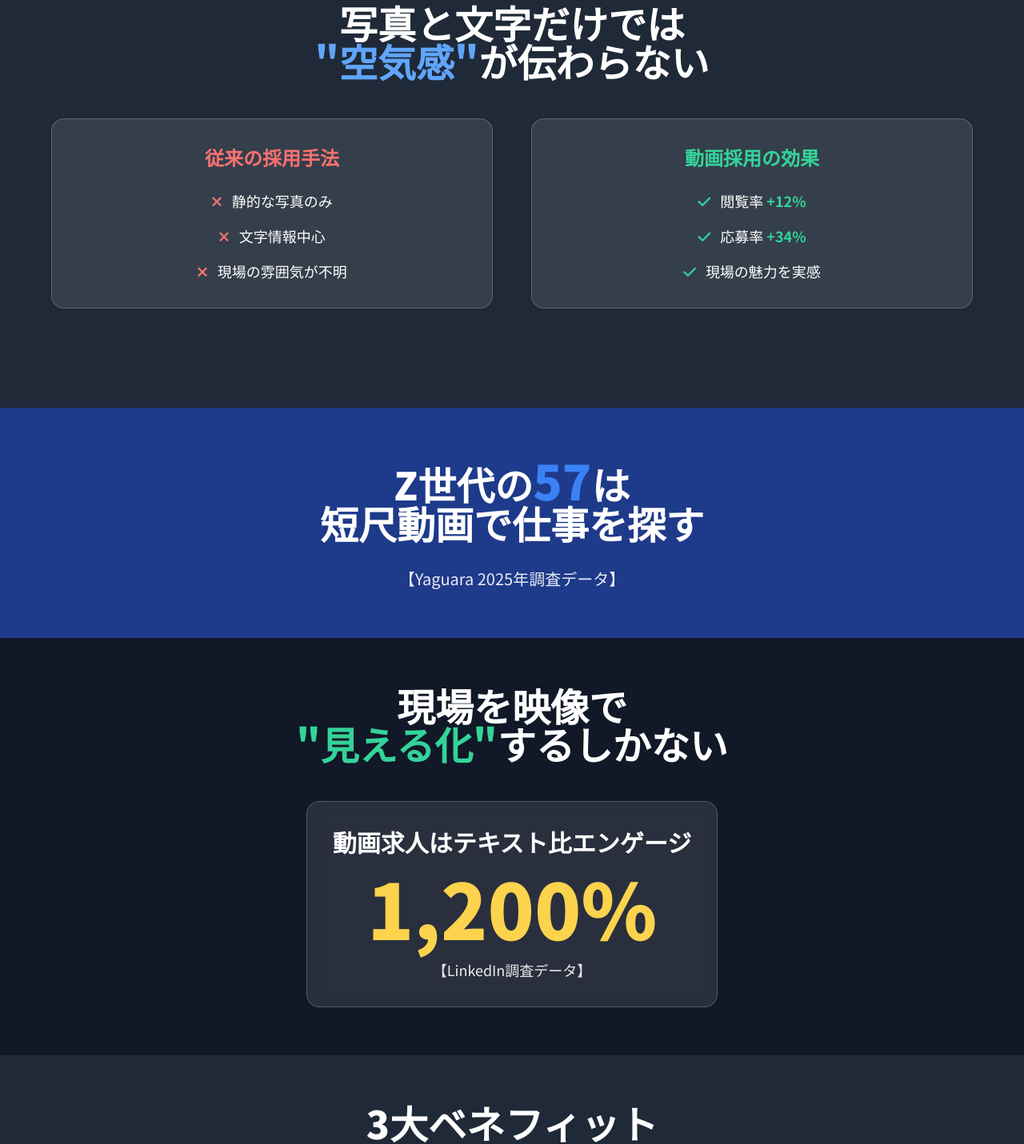
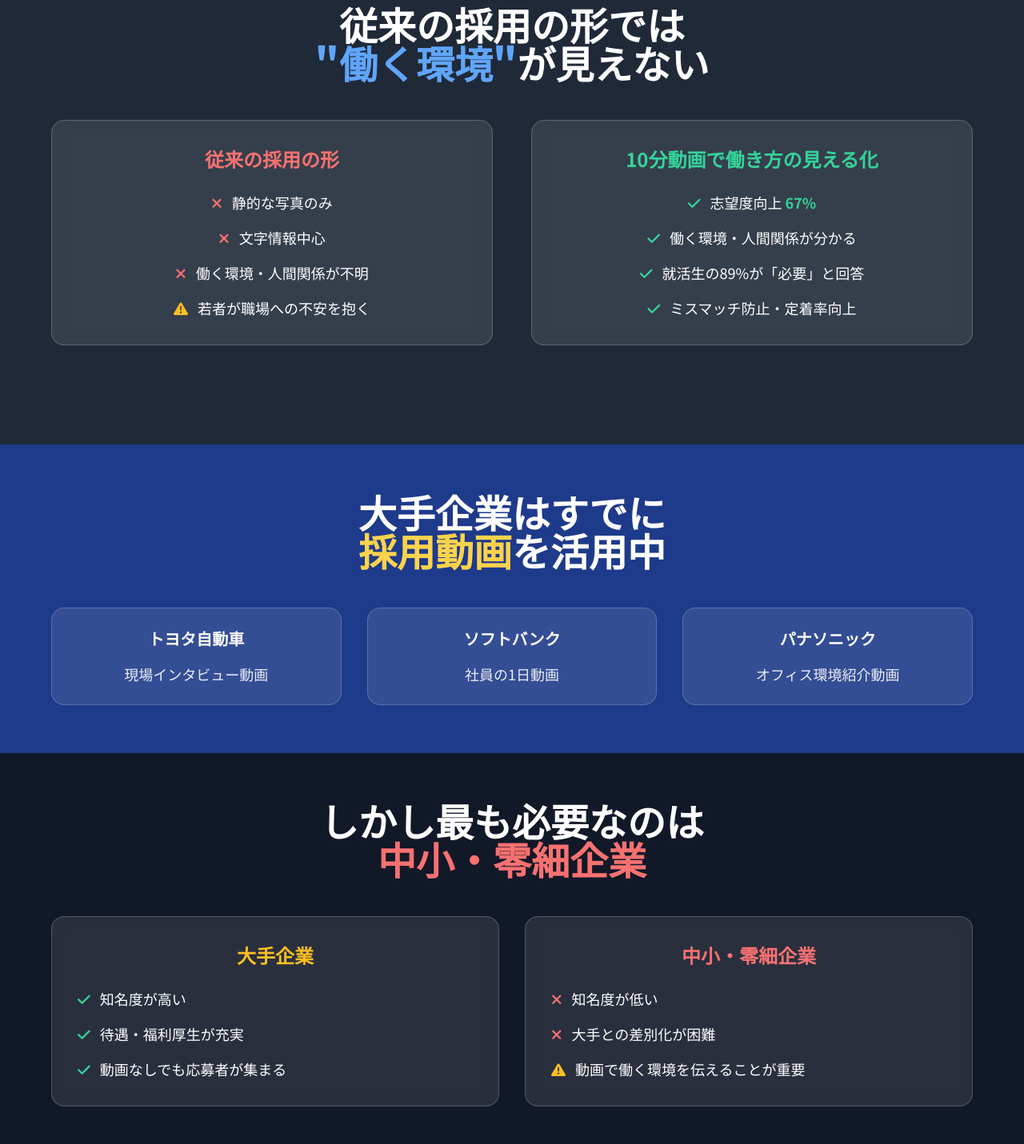
Before and after one commit to Cototo-film/lp, a plain HTML site: page recruit_video_lp.html in a window 1280 px wide. Shown: the part 1208-2639 px from the top of the page at 80% size. Drawn offline with nearby package versions, Linux system fonts and the light colour scheme.

Commit message:
Update recruit_video_lp.html

```diff
--- a/recruit_video_lp.html
+++ b/recruit_video_lp.html
@@ -1,9 +1,10 @@
+
 <!DOCTYPE html>
 <html lang="ja">
 <head>
     <meta charset="UTF-8">
     <meta name="viewport" content="width=device-width, initial-scale=1.0">
-    <title>採用に動画を。建設業界の人材獲得を革新する動画採用サービス</title>
+    <title>Cototo Film - プロフェッショナル映像制作会社 | 企業PR・CM・採用動画</title>
     <link href="https://cdn.jsdelivr.net/npm/tailwindcss@2.2.19/dist/tailwind.min.css" rel="stylesheet">
     <link rel="stylesheet" href="https://cdn.jsdelivr.net/npm/@fortawesome/fontawesome-free@6.4.0/css/all.min.css">
     <link href="https://fonts.googleapis.com/css2?family=Noto+Sans+JP:wght@300;400;500;600;700;800;900&display=swap" rel="stylesheet">
@@ -105,9 +106,9 @@
 
     <!-- Campaign Banner -->
     <div class="campaign-banner text-center py-3 text-white font-bold">
-        <i class="fas fa-fire mr-2"></i>
-        8月31日まで半額キャンペーン実施中！今すぐお申し込みを！
-        <i class="fas fa-fire ml-2"></i>
+        <i class="fas fa-video mr-2"></i>
+        初回制作費20%OFF！プロフェッショナル映像制作サービス
+        <i class="fas fa-video ml-2"></i>
     </div>
 
     <!-- Hero Section -->
@@ -115,20 +116,20 @@
         <div class="container mx-auto px-6 text-center">
             <div class="fade-in">
                 <h1 class="text-5xl md:text-7xl font-black mb-8 leading-tight">
-                    採用に<span class="text-yellow-300">"動画"</span>を<br>
-                    使いませんか？
+                    あなたの<span class="text-yellow-300">"想い"</span>を<br>
+                    映像で伝える
                 </h1>
                 <div class="glass-effect rounded-2xl p-8 mb-8 inline-block">
                     <p class="text-2xl md:text-3xl font-bold mb-4">
-                        <span class="count-up text-5xl">3</span>分動画で応募者<span class="count-up text-5xl text-yellow-300">34%</span>増
+                        採用動画で志望度<span class="count-up text-5xl text-yellow-300">67%</span>向上
                     </p>
-                    <p class="text-lg opacity-90">【CareerBuilder調査】</p>
+                    <p class="text-lg opacity-90">【24卒就活生317名調査・Lumii社】</p>
                 </div>
-                <div class="space-y-4">
-                    <button class="pulse-glow bg-yellow-500 hover:bg-yellow-400 text-black font-bold py-6 px-12 rounded-full text-xl transition-all duration-300 transform hover:scale-105">
-                        <i class="fas fa-video mr-3"></i>30秒で無料相談
+                <div class="mt-8">
+                    <button class="bg-yellow-500 hover:bg-yellow-600 text-black font-bold py-6 px-12 rounded-full text-2xl transition-all duration-300 transform hover:scale-105 pulse-glow mr-4">
+                        <i class="fas fa-video mr-3"></i>無料相談・制作実績を見る
                     </button>
-                    <p class="text-lg opacity-90">※8/31まで半額キャンペーン告知</p>
+                    <p class="text-lg opacity-90">※初回制作費20%OFF実施中</p>
                 </div>
             </div>
         </div>
@@ -139,14 +140,17 @@
         <div class="container mx-auto px-6">
             <div class="text-center mb-16">
                 <h2 class="text-4xl md:text-6xl font-black mb-8 text-red-400">
-                    きつい・怖い・しんどい<br>
-                    現場イメージが応募を遠ざける
+                    中小・零細企業の深刻な採用課題
                 </h2>
-                <div class="glass-effect rounded-2xl p-8 inline-block">
-                    <p class="text-3xl font-bold mb-4">
-                        建設企業<span class="count-up text-5xl text-red-400">94%</span>が「人手不足」
-                    </p>
-                    <p class="text-lg opacity-90">【AGC 2024年調査】</p>
+                <div class="grid md:grid-cols-3 gap-8 max-w-6xl mx-auto">
+                    <div class="glass-effect rounded-2xl p-6">
+                        <i class="fas fa-user-slash text-4xl text-red-400 mb-4 block"></i>
+                        <h3 class="text-xl font-bold mb-4">人手不足</h3>
+                        <p class="text-lg opacity-90">
+                            中小企業の<span class="text-red-300 font-bold">78%</span>が人手不足を実感
+                        </p>
+                        <p class="text-lg opacity-90">【中小企業庁調査2024】</p>
+                    </div>
                 </div>
             </div>
         </div>
@@ -157,24 +161,26 @@
         <div class="container mx-auto px-6">
             <div class="text-center mb-16">
                 <h2 class="text-4xl md:text-5xl font-black mb-12">
-                    写真と文字だけでは<br>
-                    <span class="text-blue-400">"空気感"</span>が伝わらない
+                    従来の採用の形では<br>
+                    <span class="text-blue-400">"働く環境"</span>が見えない
                 </h2>
                 <div class="grid md:grid-cols-2 gap-12 max-w-6xl mx-auto">
                     <div class="glass-effect rounded-2xl p-8">
-                        <h3 class="text-2xl font-bold mb-6 text-red-400">従来の採用手法</h3>
+                        <h3 class="text-2xl font-bold mb-6 text-red-400">従来の採用の形</h3>
                         <ul class="space-y-4 text-lg">
                             <li><i class="fas fa-times text-red-400 mr-3"></i>静的な写真のみ</li>
                             <li><i class="fas fa-times text-red-400 mr-3"></i>文字情報中心</li>
-                            <li><i class="fas fa-times text-red-400 mr-3"></i>現場の雰囲気が不明</li>
+                            <li><i class="fas fa-times text-red-400 mr-3"></i>働く環境・人間関係が不明</li>
+                            <li><i class="fas fa-exclamation-triangle text-yellow-400 mr-3"></i>若者が職場への不安を抱く</li>
                         </ul>
                     </div>
                     <div class="glass-effect rounded-2xl p-8">
-                        <h3 class="text-2xl font-bold mb-6 text-green-400">動画採用の効果</h3>
+                        <h3 class="text-2xl font-bold mb-6 text-green-400">10分動画で働き方の見える化</h3>
                         <ul class="space-y-4 text-lg">
-                            <li><i class="fas fa-check text-green-400 mr-3"></i>閲覧率 <span class="font-bold text-green-400">+12%</span></li>
-                            <li><i class="fas fa-check text-green-400 mr-3"></i>応募率 <span class="font-bold text-green-400">+34%</span></li>
-                            <li><i class="fas fa-check text-green-400 mr-3"></i>現場の魅力を実感</li>
+                            <li><i class="fas fa-check text-green-400 mr-3"></i>志望度向上 <span class="font-bold text-green-400">67%</span></li>
+                            <li><i class="fas fa-check text-green-400 mr-3"></i>働く環境・人間関係が分かる</li>
+                            <li><i class="fas fa-check text-green-400 mr-3"></i>就活生の89%が「必要」と回答</li>
+                            <li><i class="fas fa-check text-green-400 mr-3"></i>ミスマッチ防止・定着率向上</li>
                         </ul>
                     </div>
                 </div>
@@ -182,30 +188,54 @@
         </div>
     </section>
 
-    <!-- Youth Data -->
+    <!-- Enterprise Examples -->
     <section class="section-spacing bg-blue-900">
         <div class="container mx-auto px-6 text-center">
             <h2 class="text-4xl md:text-5xl font-black mb-8">
-                Z世代の<span class="count-up text-6xl text-yellow-300">57%</span>は<br>
-                短尺動画で仕事を探す
+                大手企業はすでに<br>
+                <span class="text-yellow-300">採用動画</span>を活用中
             </h2>
-            <p class="text-xl opacity-90">【Yaguara 2025年調査データ】</p>
+            <div class="grid md:grid-cols-3 gap-8 max-w-6xl mx-auto mt-12">
+                <div class="glass-effect rounded-2xl p-6">
+                    <h3 class="text-xl font-bold mb-4">トヨタ自動車</h3>
+                    <p class="text-lg opacity-90">現場インタビュー動画</p>
+                </div>
+                <div class="glass-effect rounded-2xl p-6">
+                    <h3 class="text-xl font-bold mb-4">ソフトバンク</h3>
+                    <p class="text-lg opacity-90">社員の1日動画</p>
+                </div>
+                <div class="glass-effect rounded-2xl p-6">
+                    <h3 class="text-xl font-bold mb-4">パナソニック</h3>
+                    <p class="text-lg opacity-90">オフィス環境紹介動画</p>
+                </div>
+            </div>
         </div>
     </section>
 
-    <!-- Solution Concept -->
+    <!-- SME Necessity -->
     <section class="section-spacing bg-gray-900">
         <div class="container mx-auto px-6 text-center">
             <h2 class="text-4xl md:text-5xl font-black mb-12">
-                現場を映像で<br>
-                <span class="text-green-400">"見える化"</span>するしかない
+                しかし最も必要なのは<br>
+                <span class="text-red-400">中小・零細企業</span>
             </h2>
-            <div class="glass-effect rounded-2xl p-8 inline-block">
-                <p class="text-2xl md:text-3xl font-bold mb-4">
-                    動画求人はテキスト比エンゲージ
-                </p>
-                <p class="text-6xl md:text-8xl font-black text-yellow-300 mb-4">1,200%</p>
-                <p class="text-lg opacity-90">【LinkedIn調査データ】</p>
+            <div class="grid md:grid-cols-2 gap-8 max-w-6xl mx-auto">
+                <div class="glass-effect rounded-2xl p-8">
+                    <h3 class="text-2xl font-bold mb-6 text-yellow-400">大手企業</h3>
+                    <ul class="space-y-4 text-lg text-left">
+                        <li><i class="fas fa-check text-green-400 mr-3"></i>知名度が高い</li>
+                        <li><i class="fas fa-check text-green-400 mr-3"></i>待遇・福利厚生が充実</li>
+                        <li><i class="fas fa-check text-green-400 mr-3"></i>動画なしでも応募者が集まる</li>
+                    </ul>
+                </div>
+                <div class="glass-effect rounded-2xl p-8">
+                    <h3 class="text-2xl font-bold mb-6 text-red-400">中小・零細企業</h3>
+                    <ul class="space-y-4 text-lg text-left">
+                        <li><i class="fas fa-times text-red-400 mr-3"></i>知名度が低い</li>
+                        <li><i class="fas fa-times text-red-400 mr-3"></i>大手との差別化が困難</li>
+                        <li><i class="fas fa-exclamation-triangle text-yellow-400 mr-3"></i>動画で働く環境を伝えることが重要</li>
+                    </ul>
+                </div>
             </div>
         </div>
     </section>
```
